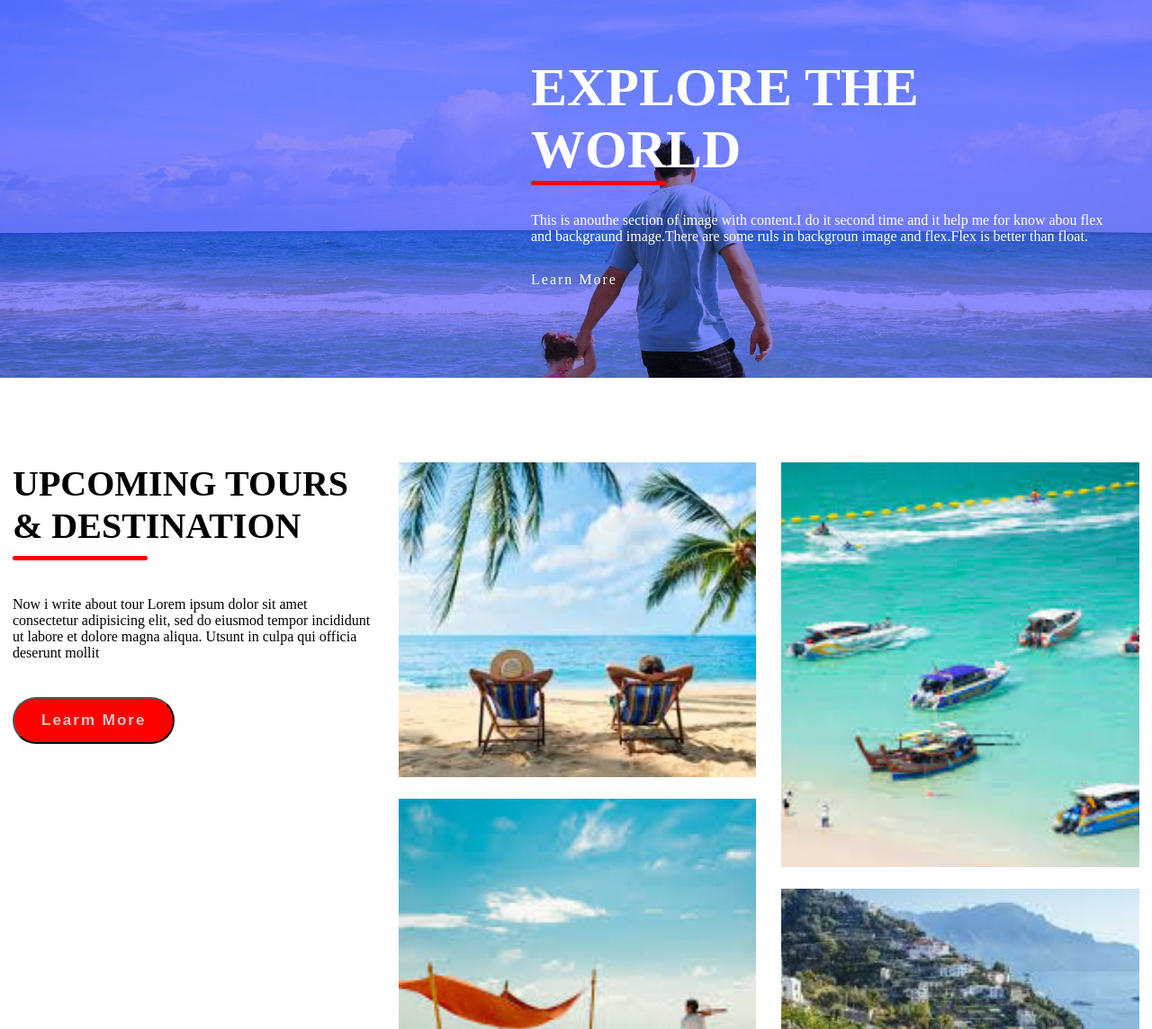
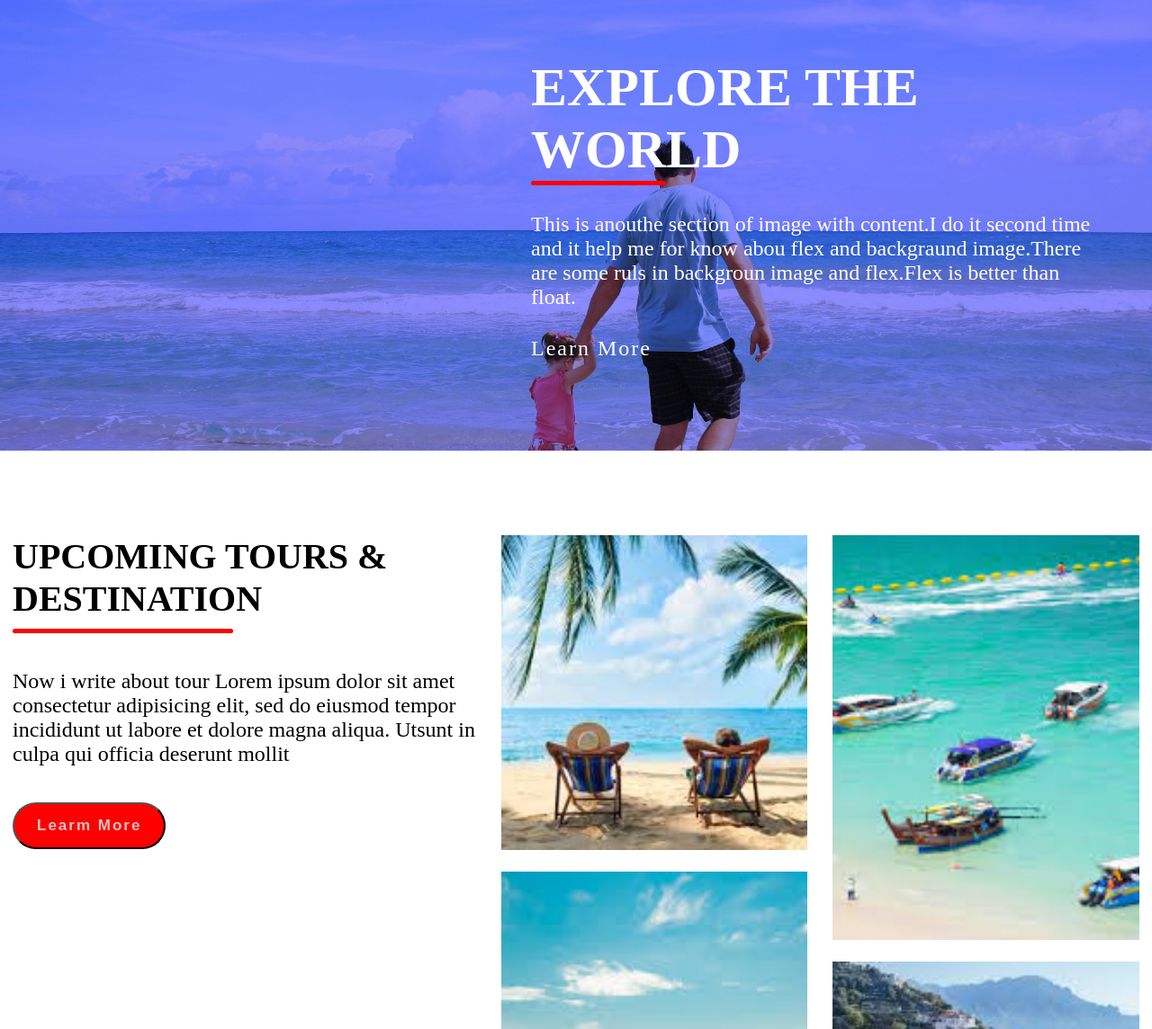
Before and after one commit to Bijoy-tech99/Outdoor-Adventure-class-5-6, a plain HTML site: page index.html in a window 1280 px wide. Shown: the part 1676-2820 px from the top of the page at 90% size. Drawn offline with Linux system fonts and the light colour scheme.

Commit message:
Add files via upload

```diff
--- a/css/style.css
+++ b/css/style.css
@@ -22,6 +22,7 @@ header{
     min-height: 100vh;
      font-weight: 700;
     background-repeat: no-repeat;
+    background-attachment: scroll;
     background-size: cover;
     background-position: center;
     background-color: rgba(27, 27, 27, 0.772);
@@ -211,6 +212,7 @@ nav ul li a:hover{
 
 .explore-item p {
     margin: 30px 0;
+    font-size: 24px;
 }
 
 .explore-item a {
@@ -218,6 +220,7 @@ nav ul li a:hover{
     text-decoration: none;
     letter-spacing: 2px;
     text-transform: capitalize;
+    font-size: 24px;
 }
 /* tour section */
 
@@ -238,7 +241,7 @@ nav ul li a:hover{
 
 .tour-item span {
     height: 5px;
-    width: 150px;
+    width: 245px;
     display: block;
     background-color: red;
     border-radius: 7px;
@@ -246,10 +249,12 @@ nav ul li a:hover{
 
 .tour-item p {
     margin: 40px 0;
+    font-size: 24px;
+
 }
 
 .tour-item button {
-    padding: 14px 30px;
+    padding: 14px 25px;
     border-radius: 30px;
     background-color: red;
     border-radius: 30px;
```
Also changed, not shown: index.html (+2 -10 lines).
